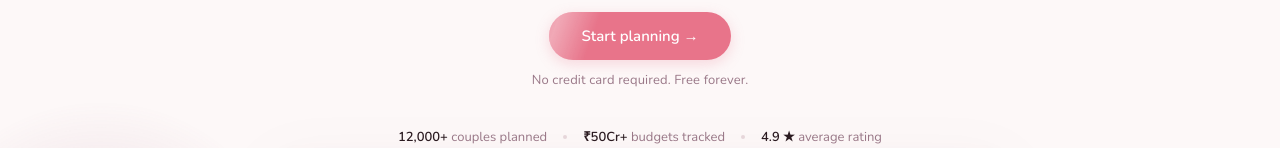
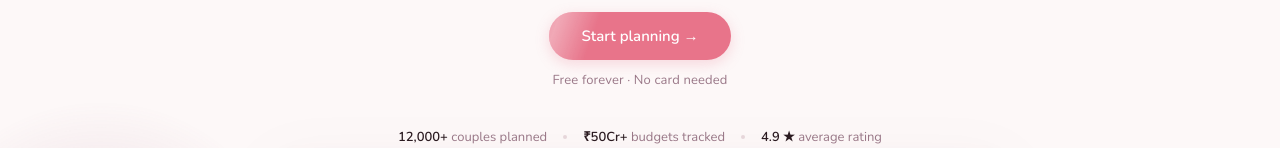
Before and after one commit to rudra-tbs/the-bride-side, a React (Vite) app: page / in a window 1280 px wide. Shown: the part 481-629 px from the top of the page. Built offline with nearby package versions, Linux system fonts and the light colour scheme; no server answers.

Commit message:
Hero CTA note: shorten to 'Free forever · No card needed'
https://claude.ai/code/session_01Js1qf6HQv4ecSTBSAxpubt

```diff
--- a/src/screens/Landing.tsx
+++ b/src/screens/Landing.tsx
@@ -179,7 +179,7 @@ export default function Landing() {
                 <button className="hero-btn-primary" onClick={handleGoogleSignIn} disabled={false}>
                   Start planning →
                 </button>
-                <p className="hero-btn-note">No credit card required. Free forever.</p>
+                <p className="hero-btn-note">Free forever · No card needed</p>
               </div>
               <div className="hero-trust">
                 <div className="hero-trust-item">
```
